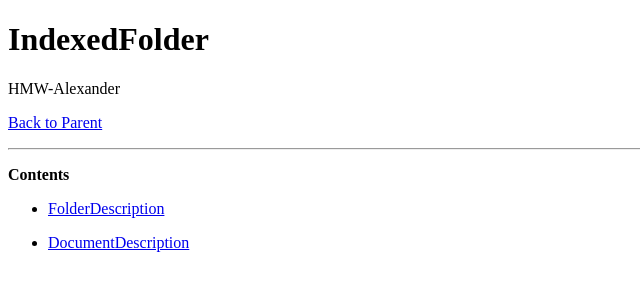
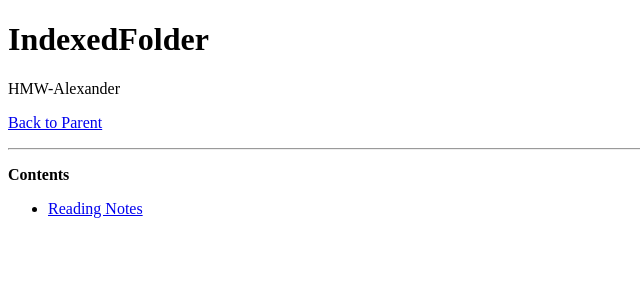
Before and after one commit to MengwenHe-CMU/17S_18748_WirelessSensorNetwork, a plain HTML site: page index.html in a window 1280 px wide. Shown: the whole page, without its empty margins (0-640 px from the left). Drawn offline with Linux system fonts and the light colour scheme.

Commit message:
auto-update

```diff
--- a/index.html
+++ b/index.html
@@ -20,8 +20,7 @@
 <hr />
 <p><strong>Contents</strong></p>
 <ul>
-<li><p><a href="./FolderName/index.html">FolderDescription</a></p></li>
-<li><p><a href="./FolderName/document.html">DocumentDescription</a></p></li>
+<li><p><a href="./ReadingNotes/index.html">Reading Notes</a></p></li>
 </ul>
 </body>
 </html>
```
Also changed, not shown: 1 other file.
